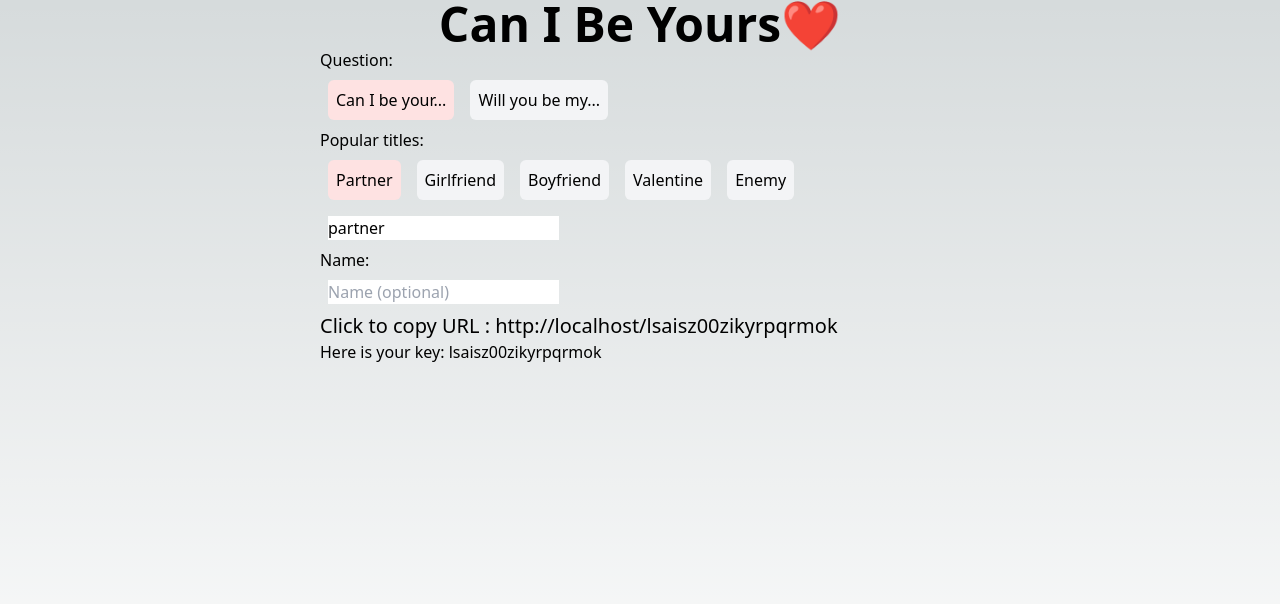
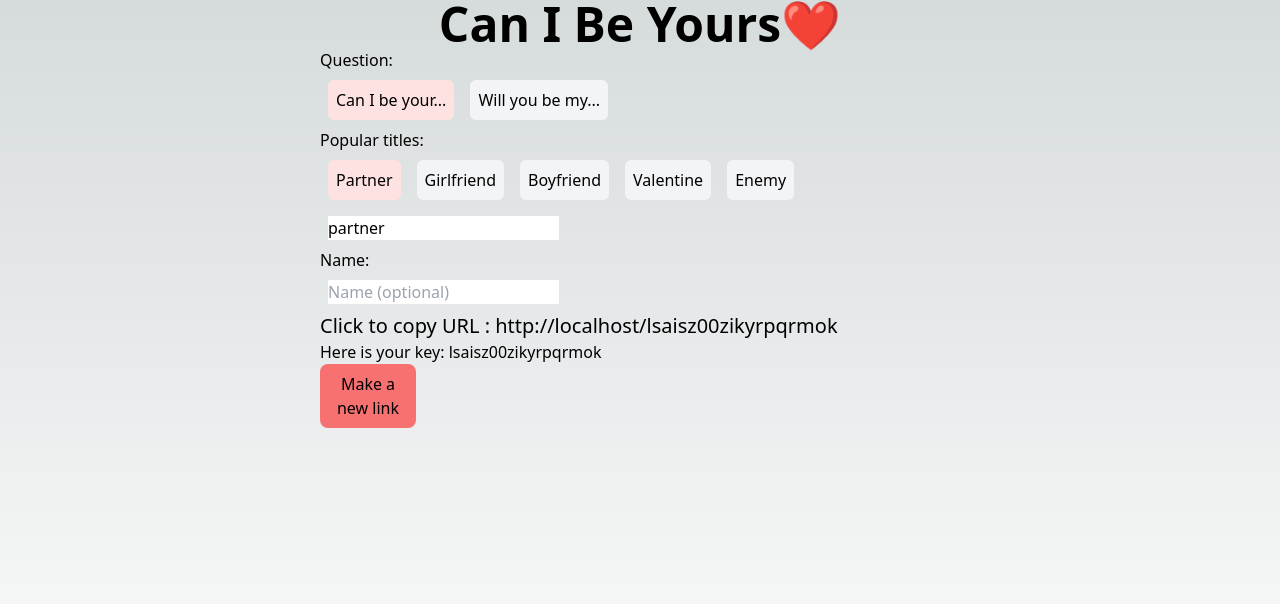
Before and after one commit to KingTingTheGreat/can-i-be-yours, a Next.js app: page / in a window 1280 px wide. Shown: the top 604 px of the page. Built offline with nearby package versions, Linux system fonts and the light colour scheme.

Commit message:
button to create a new link; resets all fields and creates a new key

```diff
--- a/components/home-wrapper.tsx
+++ b/components/home-wrapper.tsx
@@ -16,7 +16,8 @@ const HomeWrapper = () => {
 	const [url, setUrl] = useState("");
 	const [copied, setCopied] = useState(false);
 
-	const RelElement = ({ qOption }: { qOption: string }) => {
+	// question element
+	const QElement = ({ qOption }: { qOption: string }) => {
 		const qText = qOption === "m" ? "Will you be my..." : "Can I be your...";
 		return (
 			<div
@@ -27,6 +28,7 @@ const HomeWrapper = () => {
 		);
 	};
 
+	// recommendation element
 	const RecElement = ({ rec }: { rec: string }) => {
 		return (
 			<div
@@ -39,6 +41,7 @@ const HomeWrapper = () => {
 		);
 	};
 
+	// sends the entry to the database
 	const sendToDB = async () => {
 		const entry = { key, title, q, name };
 		console.log(entry);
@@ -53,6 +56,16 @@ const HomeWrapper = () => {
 		});
 	};
 
+	// resets fields and generates a new key
+	const resetFields = () => {
+		setTitle("partner");
+		setQ("y");
+		setName("");
+		setCopied(false);
+		setKey(generateKey());
+	};
+
+	// updates the url when the key changes
 	useEffect(() => {
 		setUrl(encodeURI(`${window.location.origin}/${key}`));
 	}, [key]);
@@ -64,7 +77,7 @@ const HomeWrapper = () => {
 					<h4>Question:</h4>
 					<div className="flex flex-wrap">
 						{["y", "m"].map((qOption) => (
-							<RelElement key={qOption} qOption={qOption} />
+							<QElement key={qOption} qOption={qOption} />
 						))}
 					</div>
 				</div>
@@ -105,6 +118,11 @@ const HomeWrapper = () => {
 					<h4 className="text-xl">{!copied ? `Click to copy URL : ${url}` : `Copied to clipboard!`}</h4>
 				</div>
 				<p>Here is your key: {key}</p>
+				<div
+					onClick={() => resetFields()}
+					className="cursor-pointer bg-red-400 w-24 text-center rounded-lg p-2">
+					Make a new link
+				</div>
 			</div>
 		</main>
 	);
```
